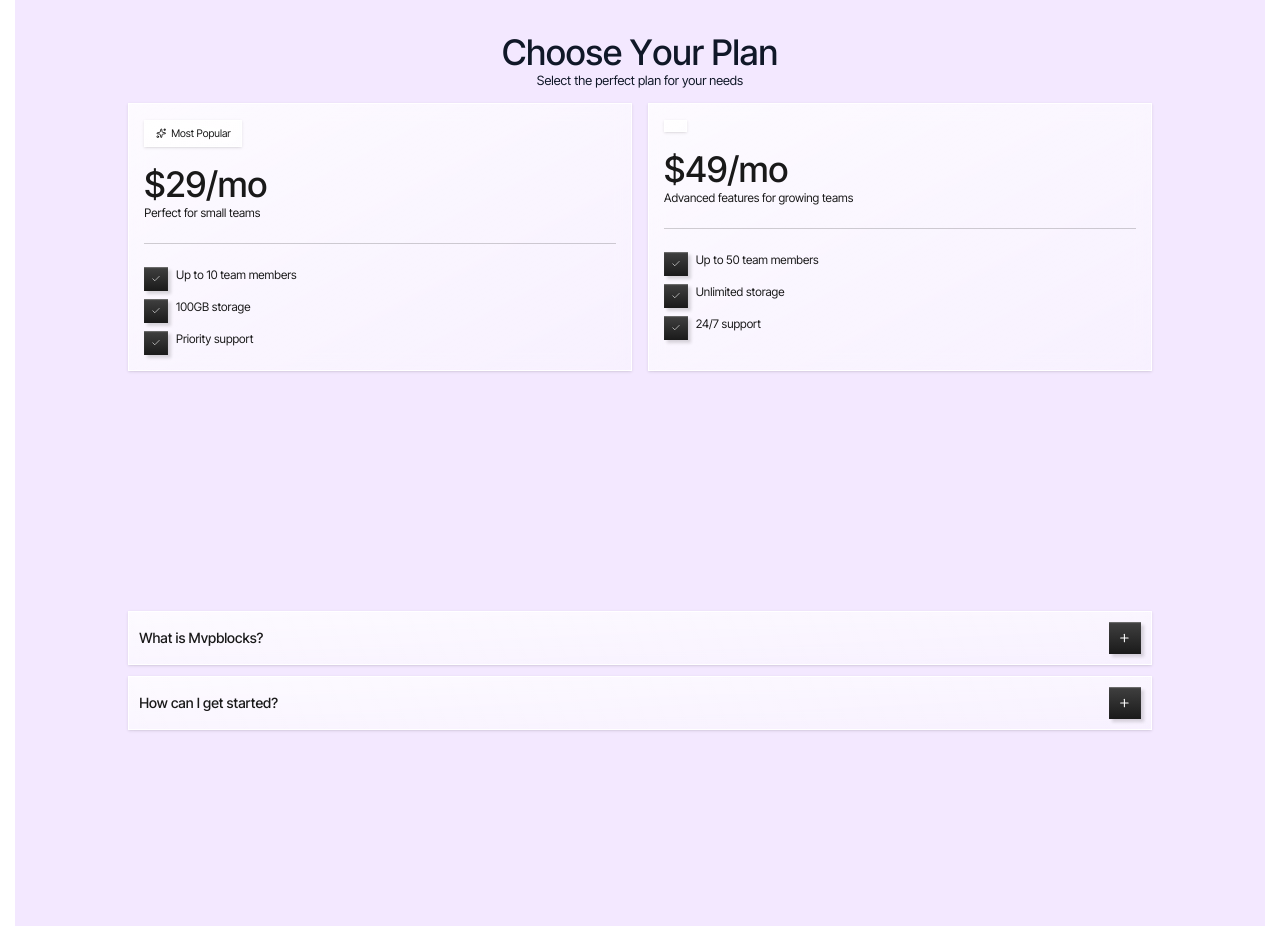
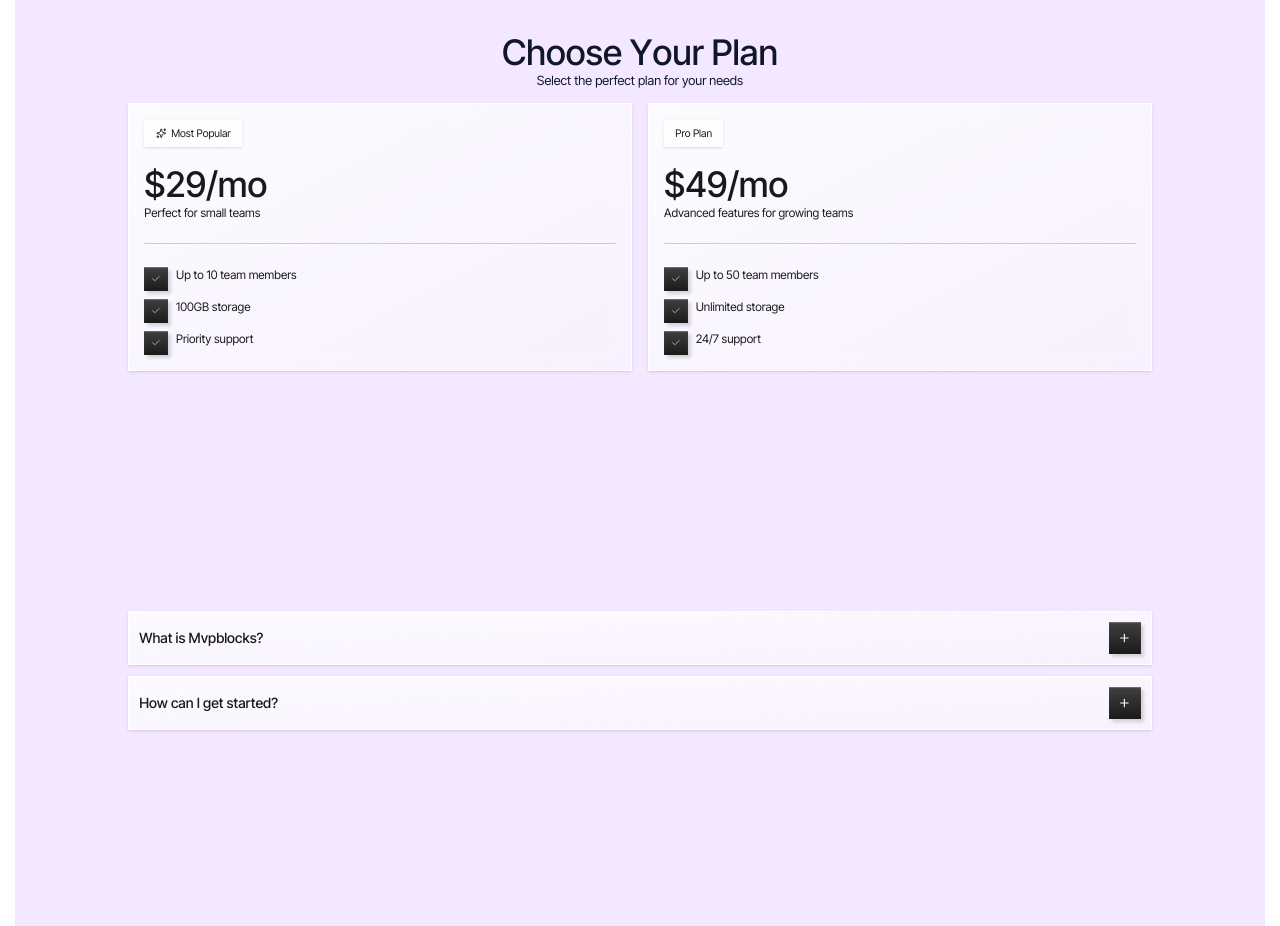
Before and after one commit to vitaleymulikacatchup/777f074b-6080-4e3d-b1fa-25673edfe410, a Next.js app: page / in a window 1280 px wide. Shown: the part 2160-3086 px from the top of the page. Built offline with nearby package versions, Linux system fonts and the light colour scheme.

Commit message:
Update project files

```diff
--- a/src/app/page.tsx
+++ b/src/app/page.tsx
@@ -91,14 +91,15 @@ export default function Home() {
             plans={[
               {
                 id: "basic",
+                badge: "Most Popular",
                 price: "$29/mo",
                 subtitle: "Perfect for small teams",
                 features: ["Up to 10 team members", "100GB storage", "Priority support"],
-                badge: "Most Popular",
                 badgeIcon: Sparkles,
               },
               {
                 id: "pro",
+                badge: "Pro Plan",
                 price: "$49/mo",
                 subtitle: "Advanced features for growing teams",
                 features: ["Up to 50 team members", "Unlimited storage", "24/7 support"],
```
